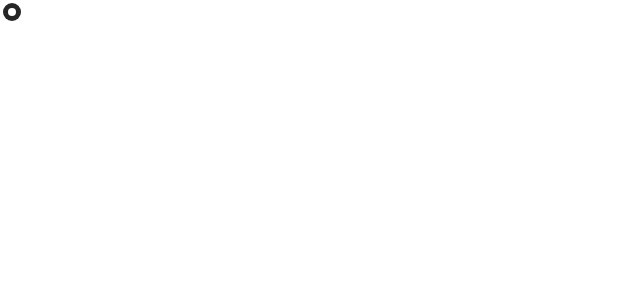
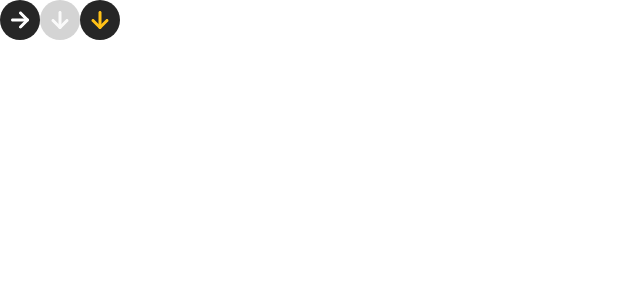
Before and after one commit to fs08-docthrough-team2/fs08-docthrough-team2-fe, a Next.js app: page /uitest in a window 1280 px wide. Shown: the top 300 px of the page, without its empty margins (0-640 px from the left). Built offline with nearby package versions, Linux system fonts and the light colour scheme.

Commit message:
test: update button component event tests

```diff
--- a/src/app/uitest/page.jsx
+++ b/src/app/uitest/page.jsx
@@ -3,6 +3,8 @@
 'use client';
 
 import ToggleButton from '@/components/atoms/Button/ToggleButton';
+import FeedbackButton from '@/components/atoms/Button/FeedbackButton';
+import NextButton from '@/components/atoms/Button/NextButton';
 
 const UiTest = () => {
   const handleClick = () => {
@@ -11,7 +13,9 @@ const UiTest = () => {
 
   return (
     <div>
-      <ToggleButton type="radio" onClick={handleClick} checked={true} />
+      <NextButton onClick={handleClick} />
+      <FeedbackButton onClick={handleClick} />
+      <FeedbackButton isActive={true} onClick={handleClick} />
     </div>
   );
 };
--- a/src/components/atoms/Button/FeedbackButton.jsx
+++ b/src/components/atoms/Button/FeedbackButton.jsx
@@ -4,13 +4,13 @@ import feedbackButton from '/public/button/feedbackButton.svg';
 import feedbackButtonActive from '/public/button/feedbackButtonActive.svg';
 import Image from 'next/image';
 
-const FeedbackButton = ({ isActive = false }) => {
+const FeedbackButton = ({ isActive = false, onClick = () => {} }) => {
   return (
-    <button className={styles.feedbackButton}>
+    <button className={styles.feedbackButton} onClick={onClick}>
       {isActive ? (
-        <Image src={feedbackButtonActive} alt="feedback" fill sizes="100%" />
+        <Image src={feedbackButtonActive} alt="feedback" />
       ) : (
-        <Image src={feedbackButton} alt="feedback" fill sizes="100%" />
+        <Image src={feedbackButton} alt="feedback" />
       )}
     </button>
   );
--- a/src/components/atoms/Button/NextButton.jsx
+++ b/src/components/atoms/Button/NextButton.jsx
@@ -2,10 +2,10 @@ import Image from 'next/image';
 import arrowButton from '/public/button/arrowButton.svg';
 import styles from '@/styles/components/atoms/Button/NextButton.module.scss';
 
-const NextButton = () => {
+const NextButton = ({ onClick = () => {} }) => {
   return (
-    <button className={styles.nextButton}>
-      <Image src={arrowButton} alt="arrowButton" fill sizes="100%" />
+    <button className={styles.nextButton} onClick={onClick}>
+      <Image src={arrowButton} alt="arrowButton" />
     </button>
   );
 };
```
